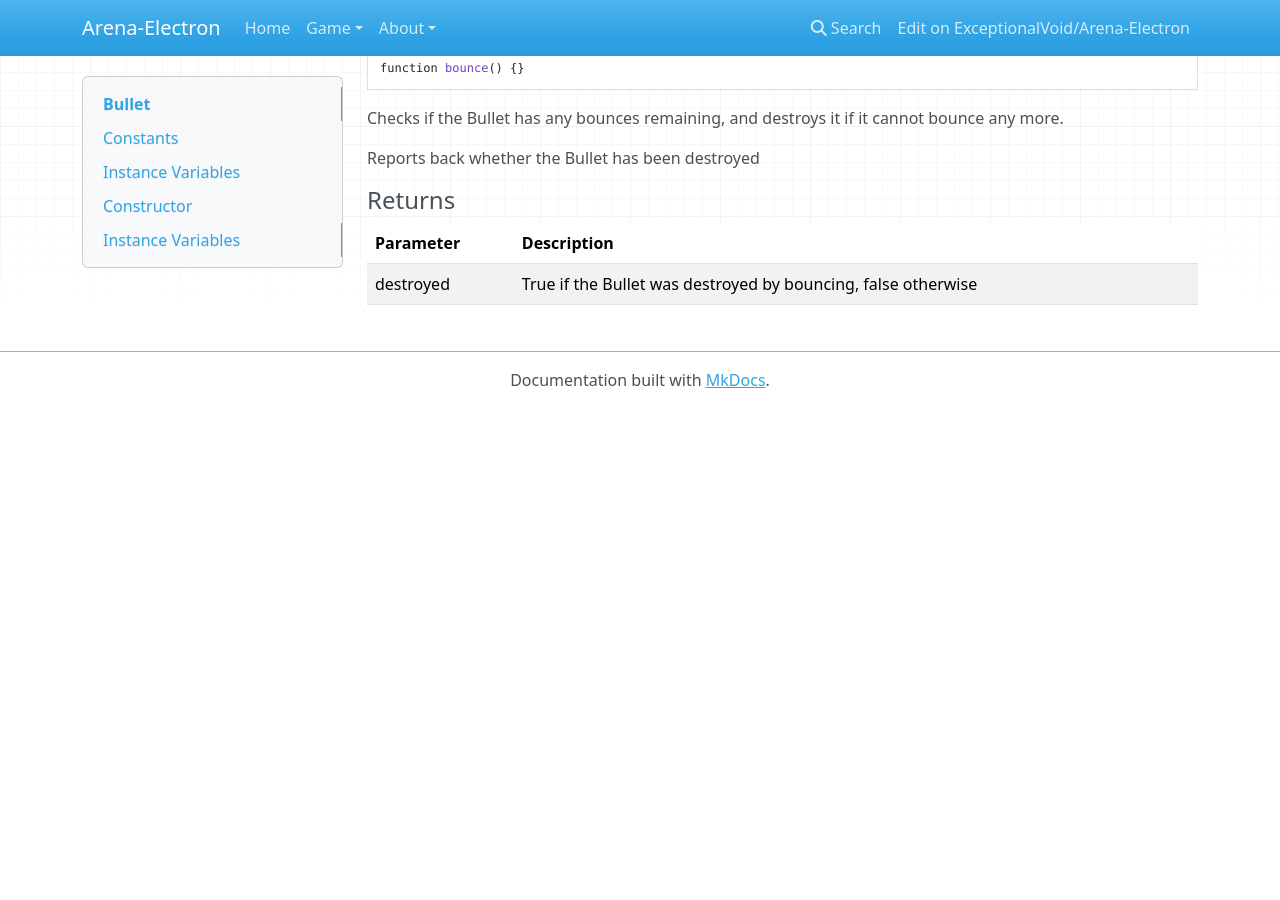
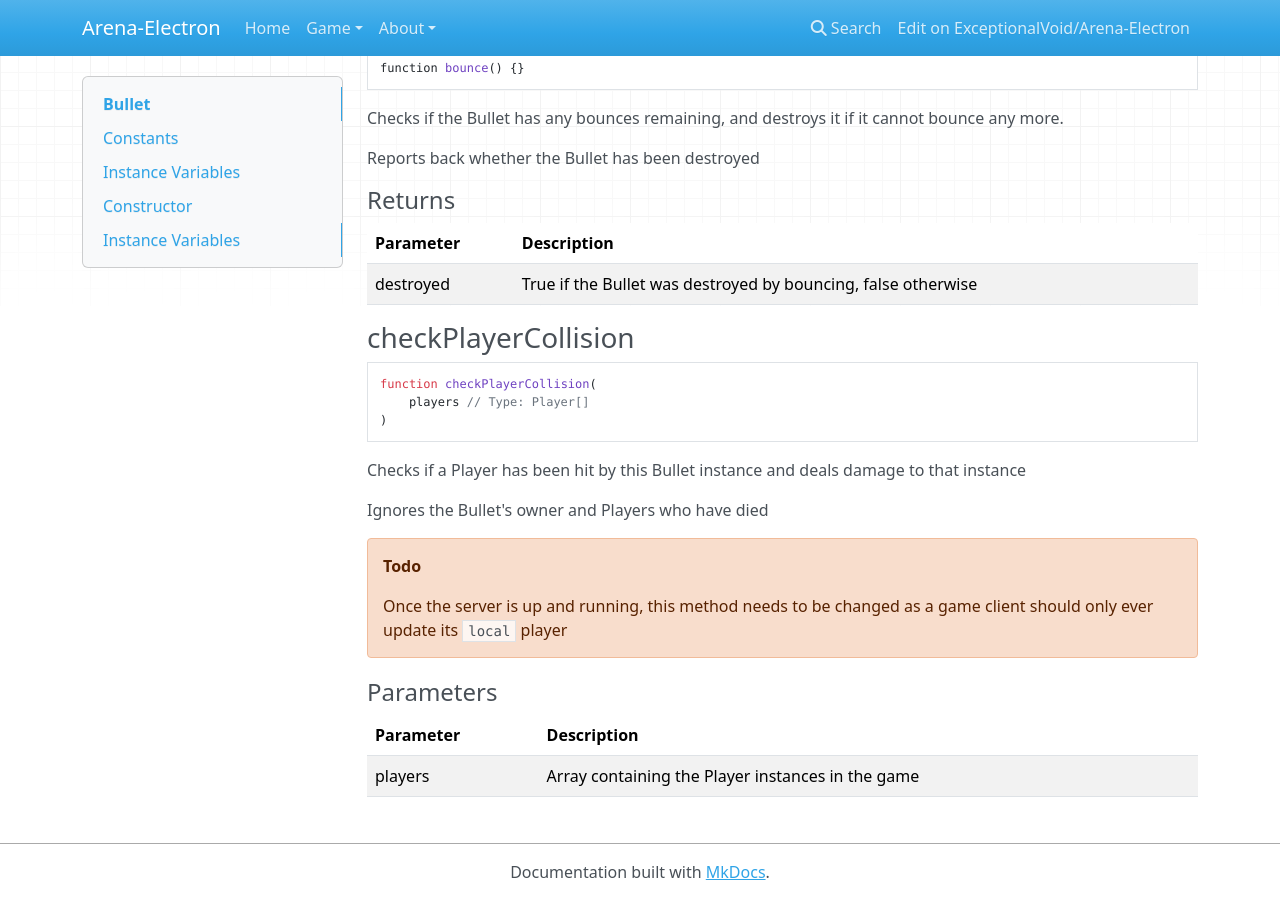
Before and after one commit to gitter-badger/Arena-Electron, an MkDocs documentation site: the page built from docs/game/bullet.md, in a window 1280 px wide and 900 px high, scrolled down 2821 px. Built offline with MkDocs 1.6.1, drawn with Linux system fonts in a browser that asks for light colours; nearby versions of some CDN libraries; old or Windows-style settings are respelled for this version of MkDocs; before the commit the page ends 3229 px from its top, so only the background shows below that.

Commit message:
Added Bullet -> Player collision handling
Bullets now collide with Players that are not its owner and deal damage

This will need to be changed when the networking is implemented

````diff
--- a/docs/game/bullet.md
+++ b/docs/game/bullet.md
@@ -131,5 +131,24 @@ Reports back whether the Bullet has been destroyed
 | --------- | ------------------------------------------------------------- |
 | destroyed | True if the Bullet was destroyed by bouncing, false otherwise |
 
+### checkPlayerCollision
+```js
+function checkPlayerCollision(
+	players // Type: Player[]
+)
+```
+
+Checks if a Player has been hit by this Bullet instance and deals damage to that instance
+
+Ignores the Bullet's owner and Players who have died
+
+!!! warning "Todo"
+	Once the server is up and running, this method needs to be changed as a game client should only ever update its `local` player
+
+#### Parameters
+| Parameter |                    Description                    |
+| --------- | ------------------------------------------------- |
+|  players  | Array containing the Player instances in the game |
+
 [1]: /game/obstacle "Obstacle"
-[2]: /game/player "Player"[2]: /game/player "Player"
+[2]: /game/player "Player"
````
Also changed, not shown: 1 other file.
